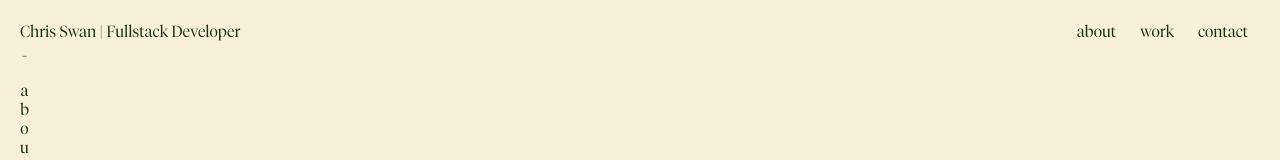
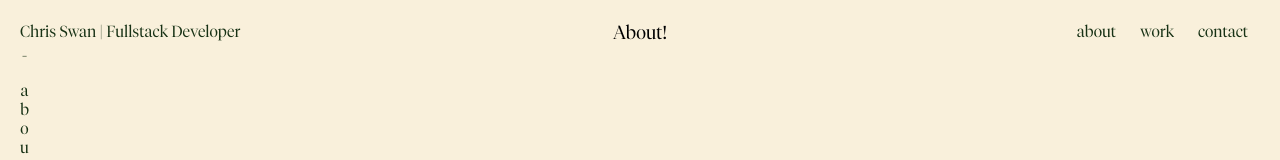
Before and after one commit to Chrisp-Swanch/personal-website, a React (Vite) app: page / in a window 1280 px wide. Shown: the top 160 px of the page. Built offline with nearby package versions, Linux system fonts and the light colour scheme.

Commit message:
fade animations

```diff
--- a/src/components/About.tsx
+++ b/src/components/About.tsx
@@ -39,9 +39,9 @@ function About() {
 
   return (
     <section ref={elementRef} className="section-container__about" id="about">
-      {/* <div className="section-container__about__content">
+      <div className="section-container__about__content">
         <h1>About!</h1>
-      </div> */}
+      </div>
     </section>
   )
 }
--- a/src/styles/index.scss
+++ b/src/styles/index.scss
@@ -77,16 +77,7 @@ a {
 
   &__selection {
     padding-top: 16px;
-    animation: fade 1s;
-
-    @keyframes fade {
-      from {
-        opacity: 0;
-      }
-      to {
-        opacity: 1;
-      }
-    }
+    @include fade-animation;
   }
 }
 
@@ -115,6 +106,7 @@ a {
 
       &__content {
         position: fixed;
+        @include fade-animation
       }
     }
 
@@ -154,6 +146,7 @@ a {
         height: 100px;
         background-color: orange;
         transform: translateY(100%);
+        @include fade-animation;
       }
     }
 
@@ -165,6 +158,10 @@ a {
       background-color: yellow;
       width: 100%;
       height: 100vh;
+
+      &__content {
+        @include fade-animation;
+      }
     }
   }
 }
--- a/src/styles/variables.scss
+++ b/src/styles/variables.scss
@@ -16,3 +16,16 @@ $text-main: rgba(0, 0, 0, 0.92);
 @mixin page-padding {
   padding: $page-padding;
 }
+
+@mixin fade-animation {
+  animation: fade 1s;
+
+  @keyframes fade {
+    from {
+      opacity: 0;
+    }
+    to {
+      opacity: 1;
+    }
+  }
+}
```
